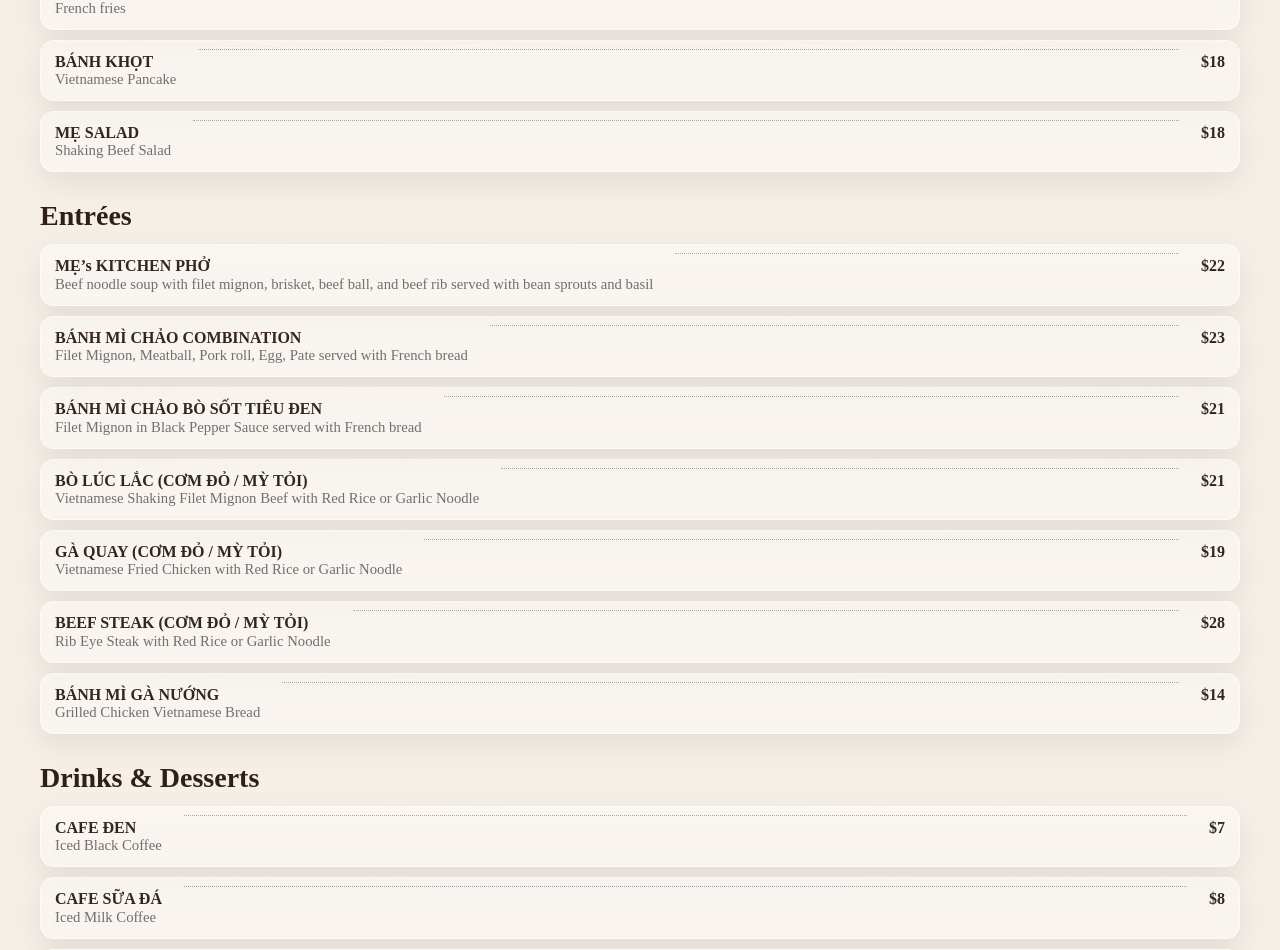
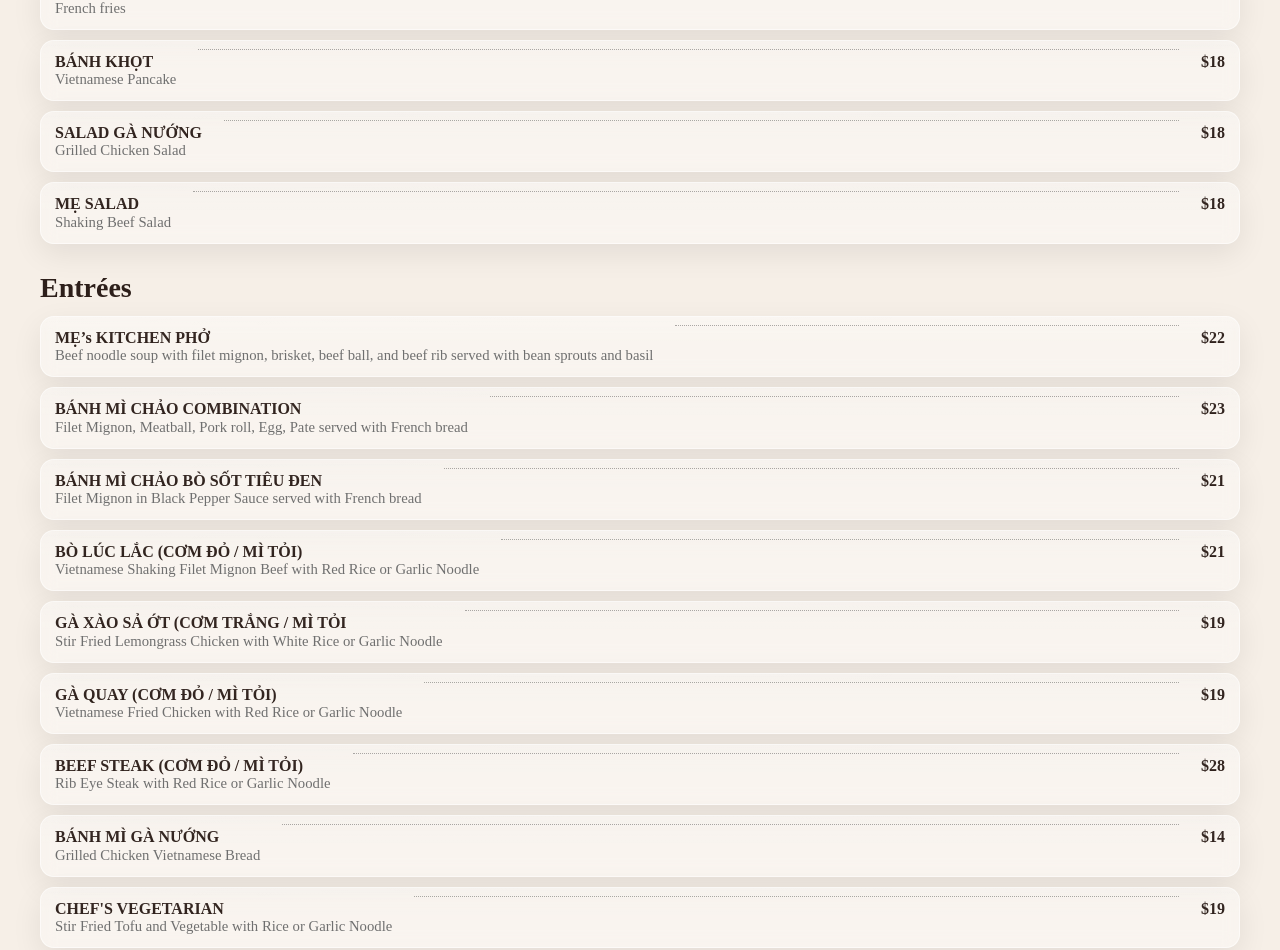
Before and after one commit to StevenH01/me-kitchen, a React (Create React App) app: page /menu in a window 1280 px wide. Shown: the part 658-1608 px from the top of the page. Built offline with nearby package versions, Linux system fonts and the light colour scheme.

Commit message:
fixed menu and spelling on some items

```diff
--- a/src/pages/Menu.jsx
+++ b/src/pages/Menu.jsx
@@ -33,6 +33,11 @@ const MENU = [
         price: 18,
       },
       {
+        vn: "SALAD GÀ NƯỚNG",
+        en: "Grilled Chicken Salad",
+        price: 18,
+      },
+      {
         vn: "MẸ SALAD",
         en: "Shaking Beef Salad",
         price: 18,
@@ -59,17 +64,22 @@ const MENU = [
         price: 21,
       },
       {
-        vn: "BÒ LÚC LẮC (CƠM ĐỎ / MỲ TỎI)",
+        vn: "BÒ LÚC LẮC (CƠM ĐỎ / MÌ TỎI)",
         en: "Vietnamese Shaking Filet Mignon Beef with Red Rice or Garlic Noodle",
         price: 21,
       },
       {
-        vn: "GÀ QUAY (CƠM ĐỎ / MỲ TỎI)",
+        vn: "GÀ XÀO SẢ ỚT (CƠM TRẮNG / MÌ TỎI",
+        en: "Stir Fried Lemongrass Chicken with White Rice or Garlic Noodle",
+        price: 19,
+      },
+      {
+        vn: "GÀ QUAY (CƠM ĐỎ / MÌ TỎI)",
         en: "Vietnamese Fried Chicken with Red Rice or Garlic Noodle",
         price: 19,
       },
       {
-        vn: "BEEF STEAK (CƠM ĐỎ / MỲ TỎI)",
+        vn: "BEEF STEAK (CƠM ĐỎ / MÌ TỎI)",
         en: "Rib Eye Steak with Red Rice or Garlic Noodle",
         price: 28,
       },
@@ -77,6 +87,11 @@ const MENU = [
         vn: "BÁNH MÌ GÀ NƯỚNG",
         en: "Grilled Chicken Vietnamese Bread",
         price: 14,
+      },
+      {
+        vn: "CHEF'S VEGETARIAN",
+        en: "Stir Fried Tofu and Vegetable with Rice or Garlic Noodle",
+        price: 19,
       },
     ],
   },
```
